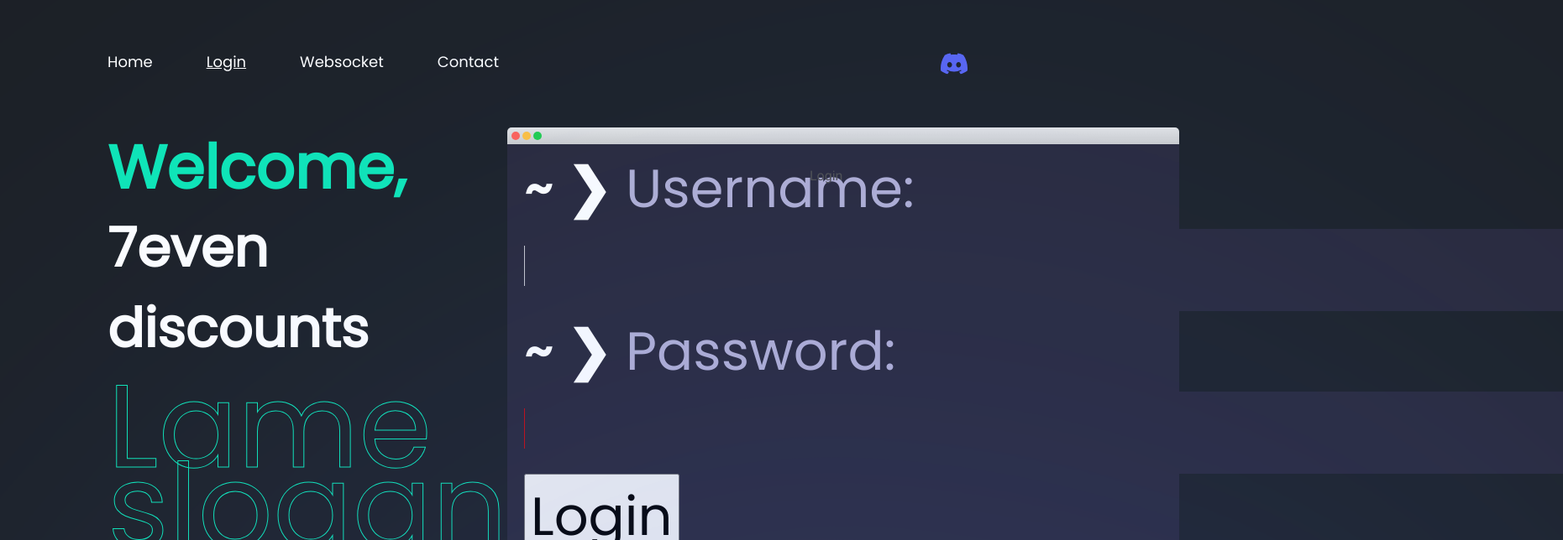
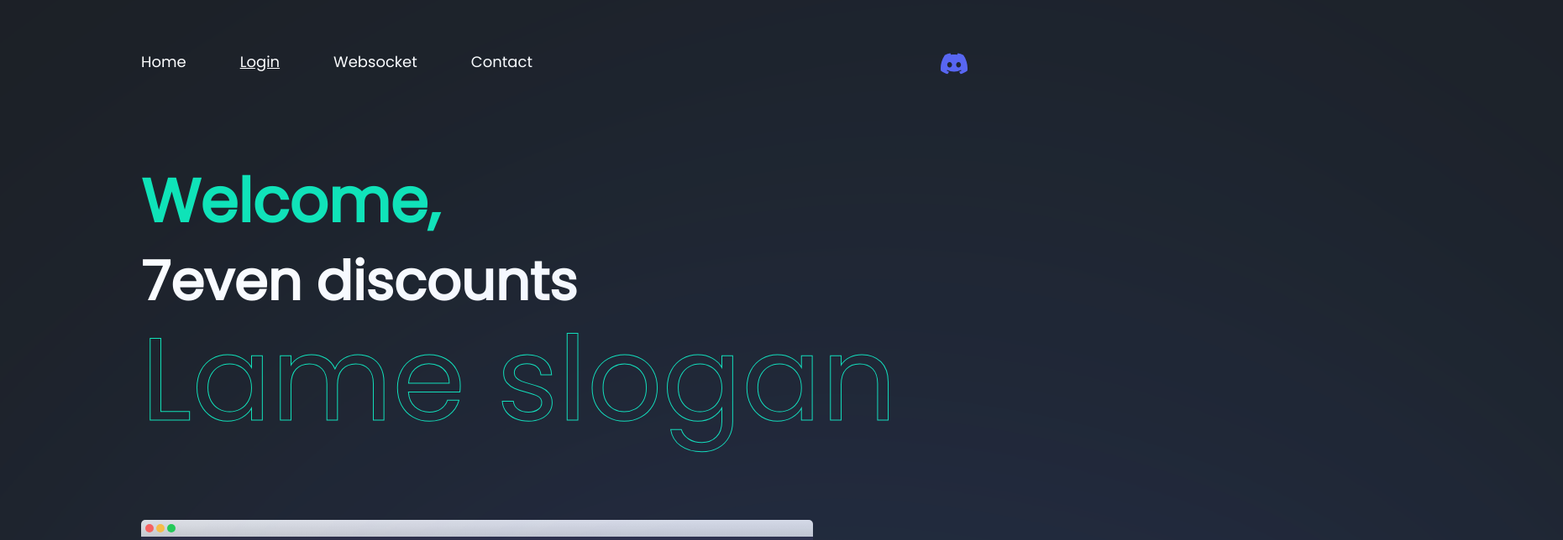
Before and after one commit to remcostoeten/7even-discounts, a Next.js app: page / in a window 1280 px wide. Shown: the top 644 px of the page at 84% size, 1861 px wide, since content can reach past the window. Built offline with nearby package versions, Linux system fonts and the light colour scheme.

Commit message:
Minor stytling changes

```diff
--- a/css/components/_intro.scss
+++ b/css/components/_intro.scss
@@ -42,3 +42,14 @@
 		}
 	}
 }
+
+@media only screen and (max-device-width: 1025px) {
+	.intro {
+		padding: 40px;
+		flex-direction: column;
+
+		&__text {
+			padding-bottom: 100px;
+		}
+	}
+}
--- a/css/components/_navbar.scss
+++ b/css/components/_navbar.scss
@@ -74,3 +74,9 @@
 		}
 	}
 }
+
+@media only screen and (max-device-width: 1025px) {
+	.header {
+		padding-left: 40px;
+	}
+}
--- a/css/components/_terminal.scss
+++ b/css/components/_terminal.scss
@@ -29,7 +29,12 @@
 			border: none;
 			background-color: #29283a;
 			position: relative;
+			padding: 0 $spacing;
+			color: white;
 
+			&:focus {
+				outline: none;
+			}
 			&:before {
 				content: 'l';
 				animation: blink 1s infinite;
--- a/css/styles.css
+++ b/css/styles.css
@@ -243,6 +243,11 @@ select {
   border-radius: 0 9px 9px 0;
 }
 
+@media only screen and (max-device-width: 1025px) {
+  .header {
+    padding-left: 40px;
+  }
+}
 #nav-icon2 span {
   display: block;
   position: absolute;
@@ -338,6 +343,11 @@ select {
   border: none;
   background-color: #29283a;
   position: relative;
+  padding: 0 16px;
+  color: white;
+}
+.intro__terminal input:focus {
+  outline: none;
 }
 .intro__terminal input:before {
   content: "l";
@@ -485,4 +495,14 @@ select {
 }
 .fill:hover:before {
   width: 100%;
+}
+
+@media only screen and (max-device-width: 1025px) {
+  .intro {
+    padding: 40px;
+    flex-direction: column;
+  }
+  .intro__text {
+    padding-bottom: 100px;
+  }
 }/*# sourceMappingURL=styles.css.map */
```
Also changed, not shown: 1 other file (tests, documents, lock files or other folders).
